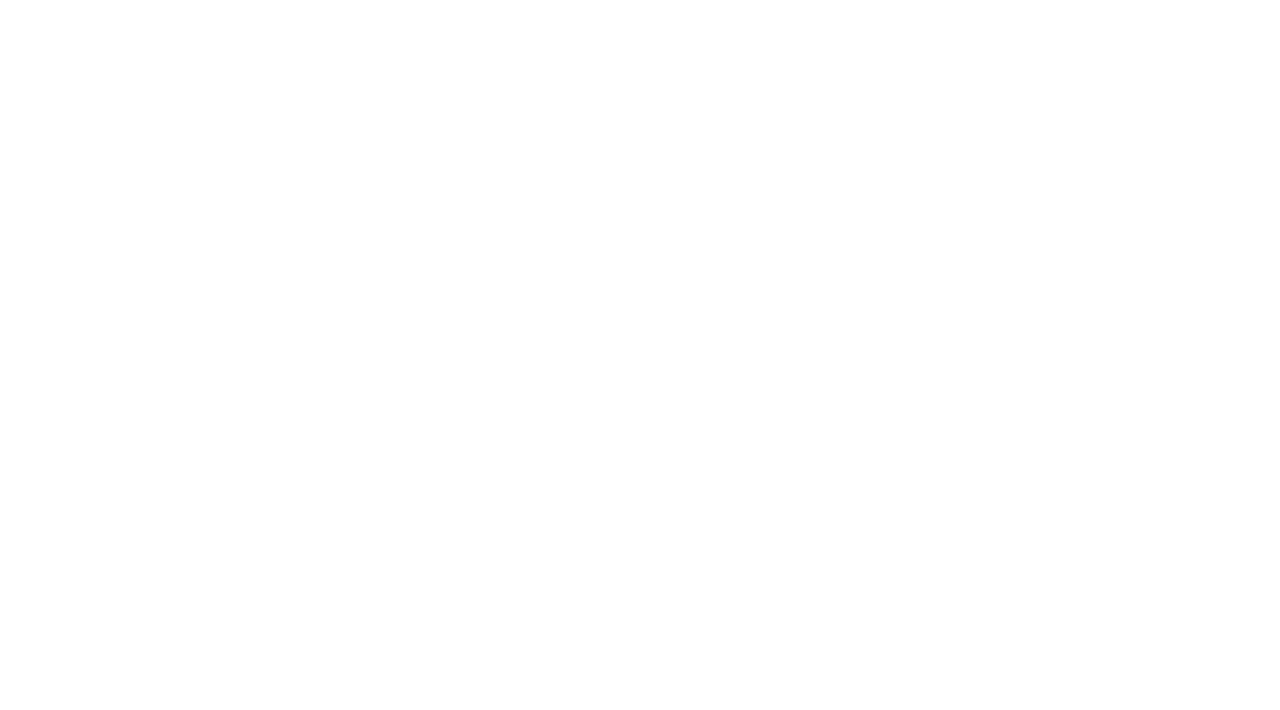
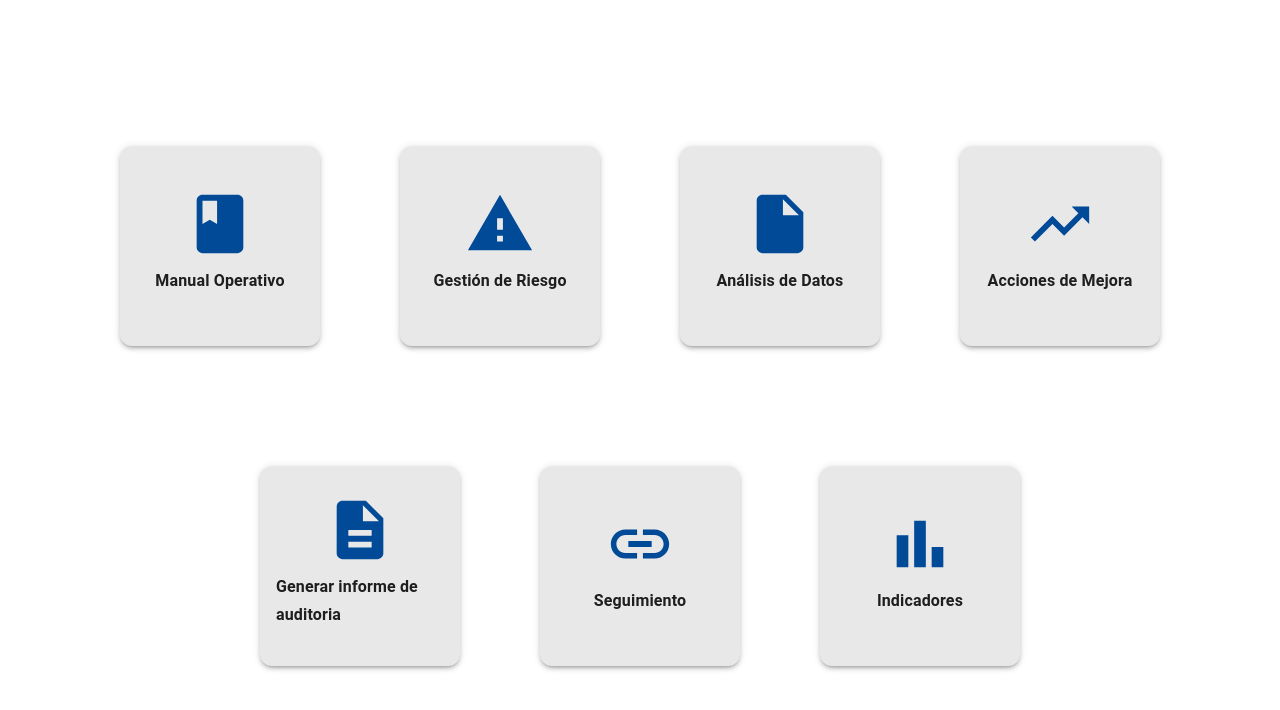
Before and after one commit to ShadowKnSs/sgc_frontend, a React (Create React App) app: page /pros in a window 1280 px wide. Before the commit this address had no page. Shown: the top 710 px of the page. Built offline with nearby package versions, Linux system fonts and the light colour scheme.

Commit message:
(ID Act. 1.8) Se disenó la interfaz de esctructura del proceso (falta agregar header)

```diff
--- a/src/App.js
+++ b/src/App.js
@@ -3,7 +3,7 @@ import NewProcess from './views/newProcess';
 import Welcome from './views/welcome';
 import { Route, Routes, BrowserRouter } from 'react-router-dom'
 import ProcessList from './views/processList';
-
+import ProcessStructure from './views/procesStructure';
 
 function App() {
 
@@ -13,6 +13,7 @@ function App() {
         <Route path='/' element={<Welcome />}></Route>
         <Route path='/newP' element={<NewProcess />}/>
         <Route path="/procesos" element={<ProcessList />} />
+        <Route path="/pros" element={<ProcessStructure />} />
       </Routes>
     </BrowserRouter>
   )
--- /dev/null
+++ b/src/views/procesStructure.jsx
@@ -0,0 +1,57 @@
+import React from "react";
+import { Box } from "@mui/material";
+import MenuCard from "../components/menuCard";
+import BookIcon from "@mui/icons-material/Book";
+import WarningIcon from "@mui/icons-material/Warning";
+import InsertDriveFileIcon from "@mui/icons-material/InsertDriveFile";
+import TrendingUpIcon from "@mui/icons-material/TrendingUp";
+import DescriptionIcon from "@mui/icons-material/Description";
+import LinkIcon from "@mui/icons-material/Link";
+import BarChartIcon from "@mui/icons-material/BarChart";
+
+const ProcessStructure = () => {
+  const menuItems = [
+    { icon: <BookIcon />, title: "Manual Operativo" },
+    { icon: <WarningIcon />, title: "Gestión de Riesgo" },
+    { icon: <InsertDriveFileIcon />, title: "Análisis de Datos" },
+    { icon: <TrendingUpIcon />, title: "Acciones de Mejora" },
+    { icon: <DescriptionIcon />, title: "Generar informe de auditoria" },
+    { icon: <LinkIcon />, title: "Seguimiento" },
+    { icon: <BarChartIcon />, title: "Indicadores" },
+  ];
+
+  return (
+    <Box
+      sx={{
+        display: "grid",
+        gridTemplateColumns: "repeat(4, 1fr)",
+        gap: 10,
+        justifyContent: "center",
+        alignItems: "center",
+        height: "100vh",
+        padding: 2,
+        maxWidth: "900px",
+        margin: "auto",
+      }}
+    >
+      {menuItems.slice(0, 4).map((item, index) => (
+        <MenuCard key={index} icon={item.icon} title={item.title} sx={{ textAlign: "center" }} />
+      ))}
+      <Box
+        sx={{
+          gridColumn: "span 4",
+          display: "flex",
+          justifyContent: "center",
+          gap: 10,
+          marginTop: -30,
+        }}
+      >
+        {menuItems.slice(4).map((item, index) => (
+          <MenuCard key={index + 4} icon={item.icon} title={item.title} sx={{ textAlign: "center" }} />
+        ))}
+      </Box>
+    </Box>
+  );
+};
+
+export default ProcessStructure;
```
